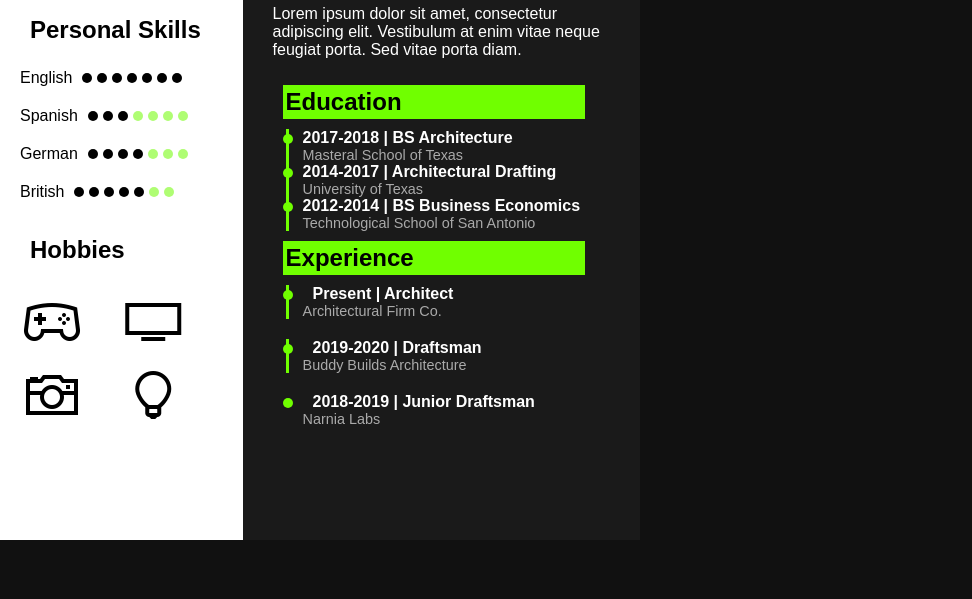
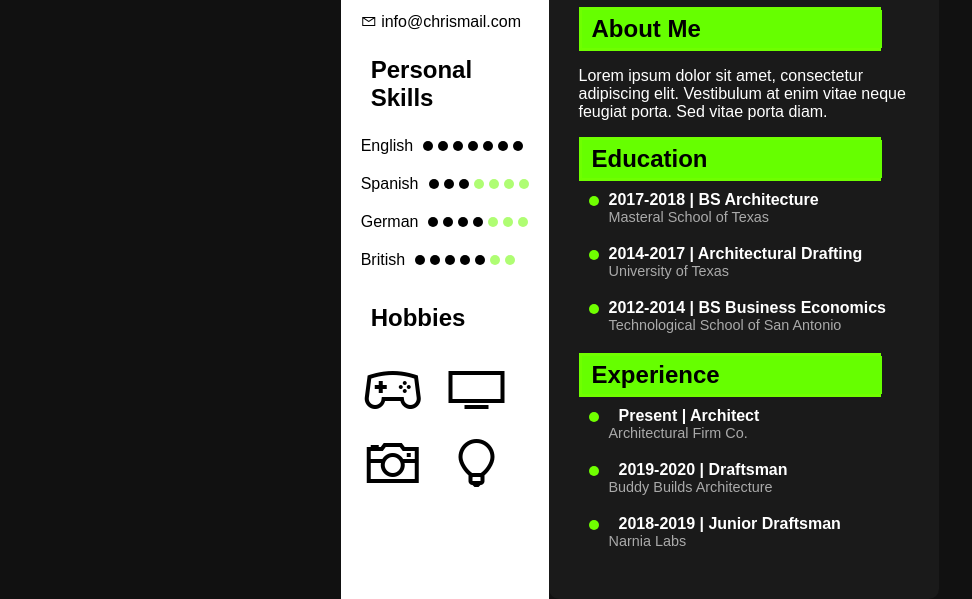
Before and after one commit to ivan22663/mis-proyectos, a plain HTML site: page clase 4/index.html in a window 1280 px wide. Shown: the part 260-859 px from the top of the page, without its empty margins (0-972 px from the left). Before the commit the page ends 800 px from the top, so only its background shows below. Drawn offline with nearby package versions, Linux system fonts and the light colour scheme.

Commit message:
Update style.css

```diff
--- a/clase 4/style.css
+++ b/clase 4/style.css
@@ -1,75 +1,138 @@
-
- .container2{
-  padding: 0%;
+/* === ESTILOS GENERALES === */
+body {
+  margin: 0;
+  padding: 0;
+  font-family: sans-serif;
   background-color: #111;
   color: white;
+  height: 100vh;
   display: flex;
-  width: 100%;
-  height: 100vh;
   justify-content: center;
+  align-items: center;
 }
- .container{
-  padding: 0%;
-  height: 100%;
+.wrapper {
+  display: flex;
+  justify-content: center;
+  align-items: stretch; /* <-- CAMBIO: estirar columnas a la misma altura */
+  gap: 20px;
+  padding: 20px;
+  flex-wrap: wrap;
+  height: 90vh; /* Opcional: garantiza un alto máximo visual */
 }
 
+/* === CONTENIDO PRINCIPAL === */
+.container2 {
+  display: flex;
+  justify-content: center;
+  align-items: stretch;
+  flex: 1 1 320px;
+  max-width: 400px;
+  background-color: #111;
+  box-sizing: border-box;
+}
+.informacion {
+  flex: 1 1 300px;
+  max-width: 400px;
+  box-sizing: border-box;
+  height: 100%; /* <-- NUEVO */
+}
 .main {
-  width: 70%;
+  display: inline-block;
   background-color: #1a1a1a;
+  padding: 30px;
+  border-radius: 10px;
+  color: white;
+  width: 100%;
+  height: 100%; /* <-- NUEVO */
+  box-sizing: border-box;
 }
 
+.section-title {
+  background-color: #66ff00;
+  padding: 5px 10px;
+  margin-bottom: 10px;
+  font-weight: bold;
+  width: 300px;
+  box-sizing: border-box;
+}
+
+/* === TIPOGRAFÍA === */
 h1 {
   font-size: 4em;
   color: #70ff00;
-  margin:0;
-  font-family: "a r i a l", serif;
+  margin: 0;
+  font-family: "Arial", sans-serif;
   font-weight: 400;
-
 }
 
-.apellido{
+.apellido {
+  font-size: 3.5em;
   color: #70ff00;
-    margin:0;
-    font-size: 3.5em;
+  margin: 0;
 }
 
 h3 {
+  font-size: 1.5em;
+  font-weight: 400;
+  margin: 0;
+  padding: 10px;
   color: #ccc;
-  font-weight: 400;
-  margin:0;
-  font-size: 1.5em;
-
 }
 
-.me{
-  color:#000;
-}
 .highlight {
   color: #a5ff00;
-
 }
 
+/* === PERFIL === */
+.perfil {
+  display: flex;
+  flex-direction: column;
+  align-items: center;
+  text-align: center;
+}
+
+.perfil h1,
+.perfil h3 {
+  margin: 5px 0;
+}
+
+.perfil .informacion {
+  padding-top: 20px;
+}
+
+.imagen-redonda {
+  width: 150px;
+  height: 150px;
+  border-radius: 50%;
+  object-fit: cover;
+  margin-bottom: 20px;
+}
+
+/* === INFORMACIÓN === */
 .informacion {
   display: flex;
   flex-direction: column;
   background-color: white;
   padding: 20px;
+}
 
-
-}
-.informacion p {
-  margin: 5px 0;
+.informacion h3,
+.informacion p,
+.language-skill p {
   color: #000;
 }
 
 .informacion h3 {
-  margin: 10px 0;
-  color:#000;
   font-size: 1.5em;
   font-weight: 700;
-
+  margin: 10px 0;
 }
 
+.informacion p {
+  margin: 5px 0;
+}
+
+/* === HABILIDADES === */
 .language-skill {
   display: flex;
   align-items: center;
@@ -79,7 +142,6 @@ h3 {
 .language-skill p {
   margin-right: 10px;
   font-size: 1em;
-  color: #000;
 }
 
 .dots {
@@ -90,8 +152,8 @@ h3 {
 .dot {
   width: 10px;
   height: 10px;
+  border-radius: 50%;
   background: #000;
-  border-radius: 50%;
 }
 
 .dot.filled {
@@ -102,400 +164,42 @@ h3 {
   background: #000;
 }
 
-.job-entry {
+/* === SECCIONES DE DATOS === */
+.me,
+.edu,
+.cacion {
+  width: 300px;
+  background: #70ff00;
+  padding: 1px;
+  margin: 10px 0;
+}
+
+.me h2,
+.edu h2,
+.cacion h2 {
+  margin: 2px;
+  color: #000;
+}
+
+/* === HOBBIES === */
+.hobbies {
+  display: grid;
+  grid-template-columns: 1fr 1fr;
+}
+
+.hobbies i {
+  font-size: 64px;
+}
+
+/* === EXPERIENCIA LABORAL / EDUCACIÓN (Timeline) === */
+.job-entry,
+.job-entry1 {
+  position: relative;
+  padding-left: 30px;
   margin-bottom: 20px;
 }
 
-.job-entry span {
-  display: block;
-  font-size: 0.9em;
-  color: #aaa;
-}
-
-.imagen-redonda {
-  width: 150px;
-  height: 150px;
-  border-radius: 50%;
-  object-fit: cover;
-  margin-bottom: 20px;
-}
-
-.perfil {
-  display: flex;
-  flex-direction: column;
-  align-items: center;
-  text-align: center;
-}
-
-.perfil h1, .perfil h3 {
-  margin: 5px 0;
-}
-
-.perfil .informacion {
-  padding-top: 20px;
-}
-
-.main {
-  display: flex;
-  flex-direction: column;
-  align-items: flex-start;
-}
-
-.container {
-  display: flex;
-  flex-direction: column;
-
-}
-
-.hobbies{
- display: grid;
- grid-template-columns:1fr 1fr;
-
-}
-
-.hobbies i{
-  font-size: 64px ;
-}
-
-.me{
-  width: 300px ;
-  background: #70ff00;
-}
-
-.me h2{
-  margin:2px;
-}
-
-.edu{
-  width: 300px ;
-  background: #70ff00;
-}
-
-.edu h2{
-  margin:2px;
-  color:#000;
-}
-
-.cacion{
-  width: 300px ;
-  background: #70ff00;
-}
-
-.cacion h2{
-  margin:2px;
-  color:#000;
-}
-
-.edu {
-  width: 300px;
-  background: #70ff00;
-  padding: 10px;
-}
-
-.job-entry {
-  position: relative;
-  padding-left: 30px; /* Espacio para el punto y la línea */
-  margin-bottom: 0; /* Espaciado entre elementos */
-}
-
-.job-entry::before {
-  content: "";
-  position: absolute;
-  left: 10px; /* Ubicación del punto */
-  top: 5px; /* Ajuste vertical */
-  width: 10px; /* Tamaño del punto */
-  height: 10px; /* Tamaño del punto */
-  background-color: #70ff00; /* Color del punto */
-  border-radius: 50%; /* Hace que sea un círculo */
-  z-index: 1; /* Asegura que esté sobre la línea */
-}
-
-.job-entry::after {
-  content: "";
-  position: absolute;
-  left: 13px; /* Centrado con el punto */
-  top: 0px; /* Inicia desde arriba */
-  width: 3px; /* Grosor de la línea */
-  height: 100%; /* Largo de la línea */
-  background-color: #70ff00; /* Color de la línea */
-}
-
-/* Oculta la última línea */
-.job-entry:last-child::after {
-  display: none;
-}
-
-
-.job-entry1 {
-  position: relative;
-  padding-left: 30px; /* Espacio para el punto y la línea */
-  margin-bottom: 0; /* Espaciado entre elementos */
-}
-
-.job-entry1::before {
-  content: "";
-  position: absolute;
-  left: 10px; /* Ubicación del punto */
-  top: 5px; /* Ajuste vertical */
-  width: 10px; /* Tamaño del punto */
-  height: 10px; /* Tamaño del punto */
-  background-color: #70ff00; /* Color del punto */
-  border-radius: 50%; /* Hace que sea un círculo */
-  z-index: 1; /* Asegura que esté sobre la línea */
-}
-
-.job-entry1::after {
-  content: "";
-  position: absolute;
-  left: 13px; /* Centrado con el punto */
-  top: 0px; /* Inicia desde arriba */
-  width: 3px; /* Grosor de la línea */
-  height: 100%; /* Largo de la línea */
-  background-color: #70ff00; /* Color de la línea */
-}
-
-/* Oculta la última línea */
-.job-entry1:last-child::after {
-  display: none;
-}
-
-
-
-
-body {
-  margin: 0;
-  font-family: sans-serif;
-  background-color: #111;
-  color: white;
-  display: flex;
-  width: 50%;
-
-
-}
-
-.main {
-  width: 70%;
-  padding: 30px;
-  background-color: #1a1a1a;
-}
-
-h1 {
-  font-size: 4em;
-  color: #70ff00;
-  margin:0;
-  font-family: "a r i a l", serif;
-  font-weight: 400;
-
-}
-
-.apellido{
-   color: #70ff00;
-    margin:0;
-    font-size: 3.5em;
-}
-
-h3 {
-  color: #ccc;
-  font-weight: 400;
-  margin:0;
-  font-size: 1.5em;
-  padding: 10px;
-
-}
-
-.me{
-  color:#000;
-
-}
-.highlight {
-  color: #a5ff00;
-
-}
-
-.informacion {
-  display: flex;
-  flex-direction: column;
-  background-color: white;
-  padding: 20px;
-
-
-}
-.informacion p {
-  margin: 5px 0;
- color: #000;
-}
-
-.informacion h3 {
-  margin: 10px 0;
-  color:#000;
-  font-size: 1.5em;
-  font-weight: 700;
-
-}
-
-.language-skill {
-  display: flex;
-  align-items: center;
-  margin-bottom: 10px;
-}
-
-.language-skill p {
-  margin-right: 10px;
-  font-size: 1em;
-  color: #000;
-}
-
-.dots {
-  display: flex;
-  gap: 5px;
-}
-
-.dot {
-  width: 10px;
-  height: 10px;
-  background: #000;
-  border-radius: 50%;
-}
-
-.dot.filled {
-  background: #affd73;
-}
-
-.dot.filled.negro {
-  background: #000;
-}
-
-.job-entry {
-  margin-bottom: 20px;
-}
-
-.job-entry span {
-  display: block;
-  font-size: 0.9em;
-  color: #aaa;
-}
-
-.imagen-redonda {
-  width: 150px;
-  height: 150px;
-  border-radius: 50%;
-  object-fit: cover;
-  margin-bottom: 20px;
-}
-
-.perfil {
-  display: flex;
-  flex-direction: column;
-  align-items: center;
-  text-align: center;
-}
-
-.perfil h1, .perfil h3 {
-  margin: 5px 0;
-}
-
-.perfil .informacion {
-  padding-top: 20px;
-}
-
-.main {
-  display: flex;
-  flex-direction: column;
-  align-items: flex-start;
-}
-
-.container {
-  display: flex;
-  flex-direction: column;
-
-}
-
-.hobbies{
- display: grid;
- grid-template-columns:1fr 1fr;
-
-}
-
-.hobbies i{
-  font-size: 64px ;
-}
-
-.me{
-  width: 300px ;
-  background: #70ff00;
-}
-
-.me h2{
-  margin:2px;
-}
-
-.edu{
-  width: 300px ;
-  background: #70ff00;
-  padding: 1px;
-  margin: 10px;
-}
-
-.edu h2{
-  margin:2px;
-  color:#000;
-}
-
-.cacion{
-  width: 300px ;
-  background: #70ff00;
-  padding: 1px;
-  margin: 10px;
-}
-
-.cacion h2{
-  margin:2px;
-  color:#000;
-}
-
-.edu {
-  width: 300px;
-  background: #70ff00;
-  padding: 1px;
-}
-
-.job-entry {
-  position: relative;
-  padding-left: 30px;
-  margin-bottom: 0;
-}
-
-.job-entry::before {
-  content: "";
-  position: absolute;
-  left: 10px;
-  top: 5px;
-  width: 10px;
-  height: 10px;
-  background-color: #70ff00;
-  border-radius: 50%;
-  z-index: 1;
-}
-
-.job-entry::after {
-  content: "";
-  position: absolute;
-  left: 13px;
-  top: 0px;
-  width: 3px;
-  height: 100%;
-  background-color: #70ff00;
-}
-
-
-
-
-.job-entry1 {
-  position: relative;
-  padding-left: 30px;
-  margin-bottom: 0;
-}
-
+.job-entry::before,
 .job-entry1::before {
   content: "";
   position: absolute;
@@ -508,26 +212,38 @@ h3 {
   z-index: 1;
 }
 
-.job-entry1::after {
-  content: "";
-  position: absolute;
-  left: 13px;
-  top: 0px;
-  width: 3px;
-  height: 100%;
-  background-color: #70ff00;
+.job-entry:last-child::after,
+.job-entry1:last-child::after {
+  display: none;
 }
 
-.job-entry1 strong{
-  padding: 10px;
-}
-
-.job-entry1 {
-  margin-bottom: 20px;
-}
-
+.job-entry span,
 .job-entry1 span {
   display: block;
   font-size: 0.9em;
   color: #aaa;
 }
+
+.job-entry1 strong {
+  padding: 10px;
+}
+
+/* === RESPONSIVE === */
+@media screen and (max-width: 768px) {
+  .wrapper {
+    flex-direction: column;
+    align-items: center;
+  }
+
+  .informacion, .container2 {
+    width: 100%;
+    max-width: none;
+    height: auto;
+  }
+
+  .main {
+    width: 100%;
+    height: auto;
+    box-sizing: border-box;
+  }
+}
```
Lines whose indentation alone changed are shown as unchanged.
